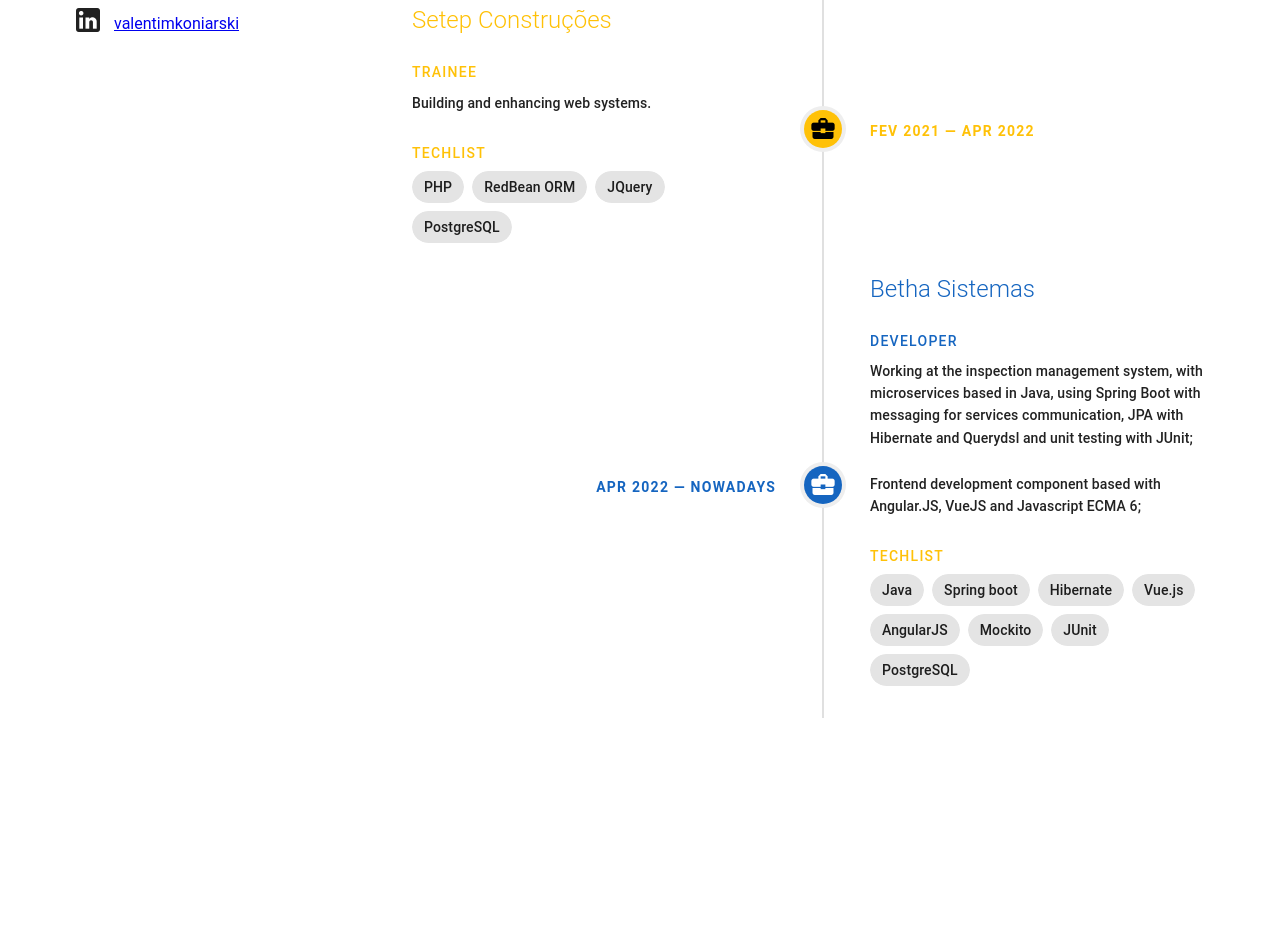
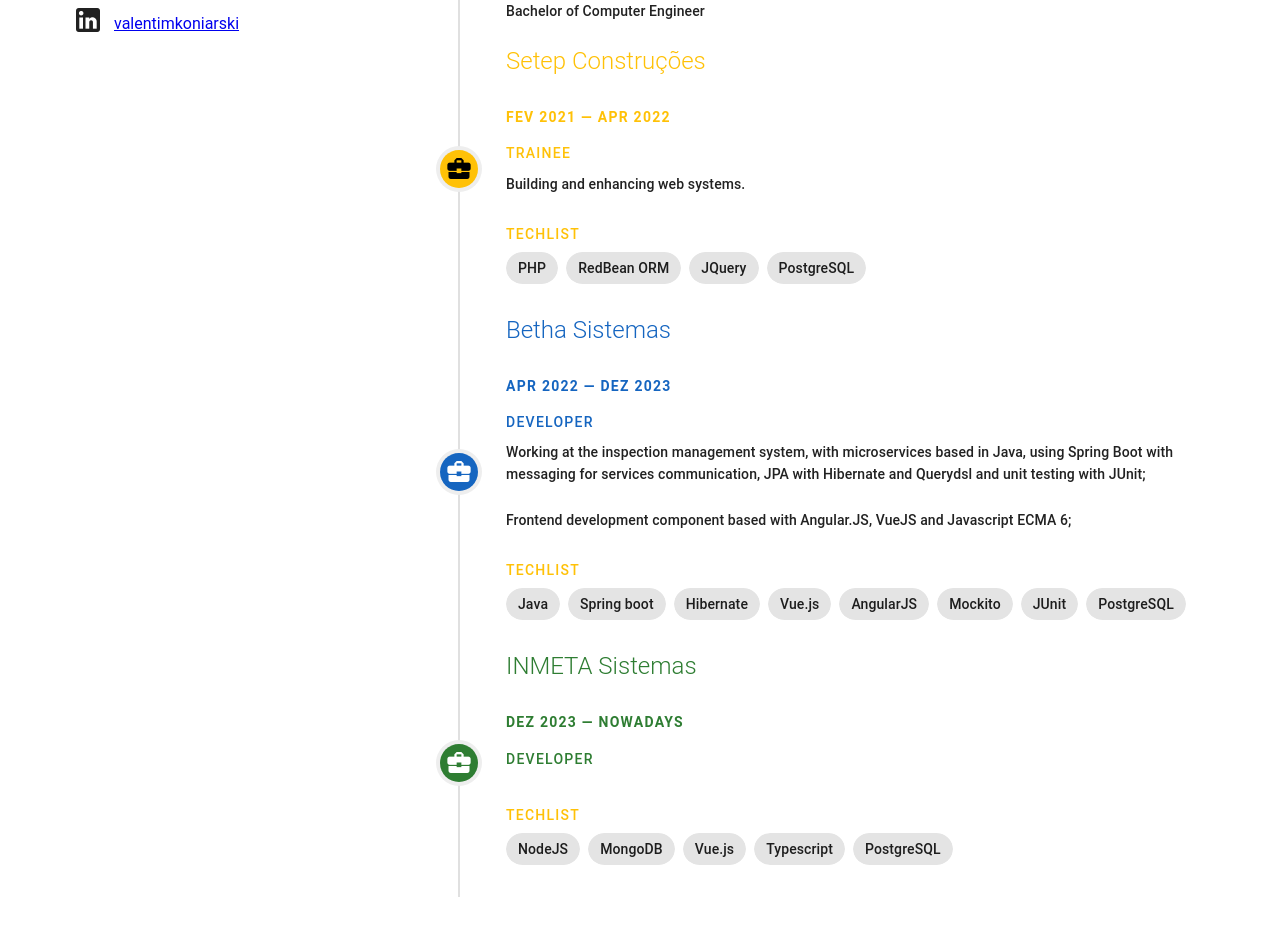
Before and after one commit to valentimkoniarski/Portfolio, a Vue app: page / in a window 1280 px wide. Shown: the part 1021-1950 px from the top of the page. Before the commit the page ends 1771 px from the top, so only its background shows below. Built offline with nearby package versions, Linux system fonts and the light colour scheme.

Commit message:
ajustado timeline e adicionado novas experiencias

```diff
--- a/src/components/timeline/Timeline.vue
+++ b/src/components/timeline/Timeline.vue
@@ -1,22 +1,31 @@
 <template>
   <div class="timeline mt-10">
     <h5 class="text-h5 text-uppercase text-center text-deep-purple-accent-1">Education & work</h5>
-    <v-timeline class="mt-5">
-      <v-timeline-item v-for="timeline in timelines" :key="timeline.id" :dot-color="timeline.color"
-                       :icon="timeline.icon" size="large">
-        <template v-slot:opposite>
-          <div :class="`pt-1 headline font-weight-bold text-button text-${timeline.color}`"
-               v-text="timeline.period"></div>
-        </template>
+    <v-timeline side="end" class="mt-5">
+      <v-timeline-item
+        v-for="timeline in timelines" :key="timeline.id"
+        :dot-color="timeline.color" :icon="timeline.icon" size="large"
+      >
         <div>
-          <h2 :class="`mt-n1 headline font-weight-light mb-4 text-${timeline.color}`">{{ timeline.title }}</h2>
+          <h2
+            :class="`mt-n1 headline font-weight-light mb-4 text-${timeline.color}`"
+          >
+          {{ timeline.title }}
+        </h2>
+          <div
+            :class="`pt-1 headline font-weight-bold text-button text-${timeline.color}`"
+               v-text="timeline.period"
+          ></div>
           <h5 :class="`text-button text-${timeline.color}`">{{ timeline.position }}</h5>
           <span class="text-subtitle-2" v-html="timeline.description"></span>
 
           <div v-if="timeline.techlist" class="mt-5">
             <h5 class="text-button text-amber darken-1">Techlist</h5>
             <div class="d-flex flex-wrap">
-              <v-chip class="mr-2 mb-2" v-for="(tech, i) in timeline.techlist" :key="i" text-color="white" small>
+              <v-chip
+                class="mr-2 mb-2" v-for="(tech, i) in timeline.techlist" :key="i"
+                text-color="white" small
+              >
                 <span class="text-subtitle-2">{{ tech }}</span>
               </v-chip>
             </div>
@@ -60,12 +69,23 @@
     color: 'blue-darken-3',
     title: 'Betha Sistemas',
     position: 'Developer',
-    period: 'APR 2022 — NOWADAYS',
+    period: 'APR 2022 — DEZ 2023',
     description: '' +
         '<p> Working at the inspection management system, with microservices based in Java, using Spring Boot with ' +
         'messaging for services communication, JPA with Hibernate and Querydsl and unit testing with JUnit; </p><br>' +
         '<p> Frontend development component based with Angular.JS, VueJS and Javascript ECMA 6; </p>',
     techlist: ['Java', 'Spring boot', 'Hibernate', 'Vue.js', 'AngularJS', 'Mockito', 'JUnit', 'PostgreSQL']
+  },
+  {
+    id: 2,
+    icon: 'mdi-briefcase-variant',
+    color: 'green-darken-3',
+    title: 'INMETA Sistemas',
+    position: 'Developer',
+    period: 'DEZ 2023 — NOWADAYS',
+    description: '' +
+        '<p></p>',
+    techlist: ['NodeJS', 'MongoDB', 'Vue.js', 'Typescript', 'PostgreSQL']
   }
 ])
 </script>
```
